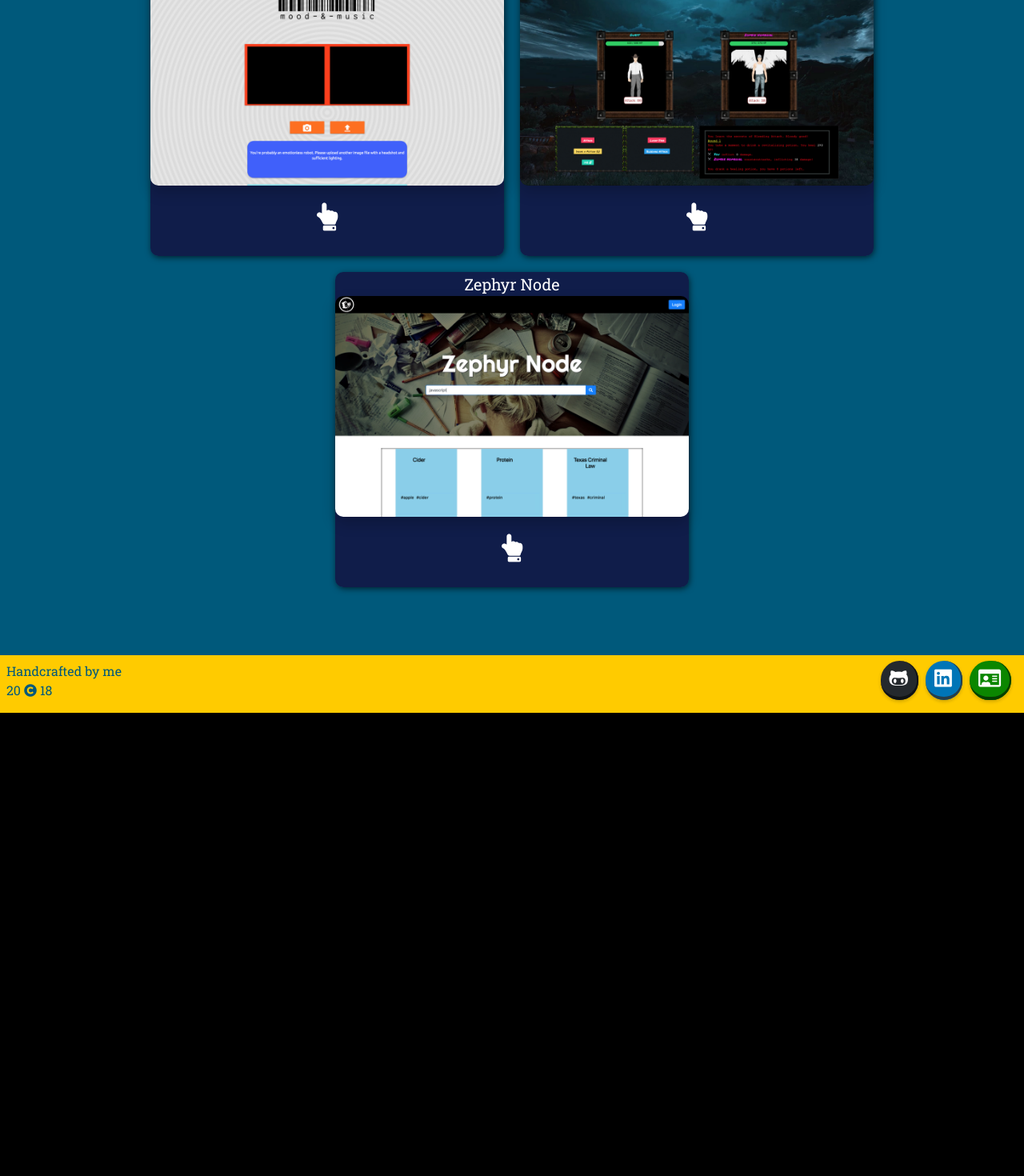
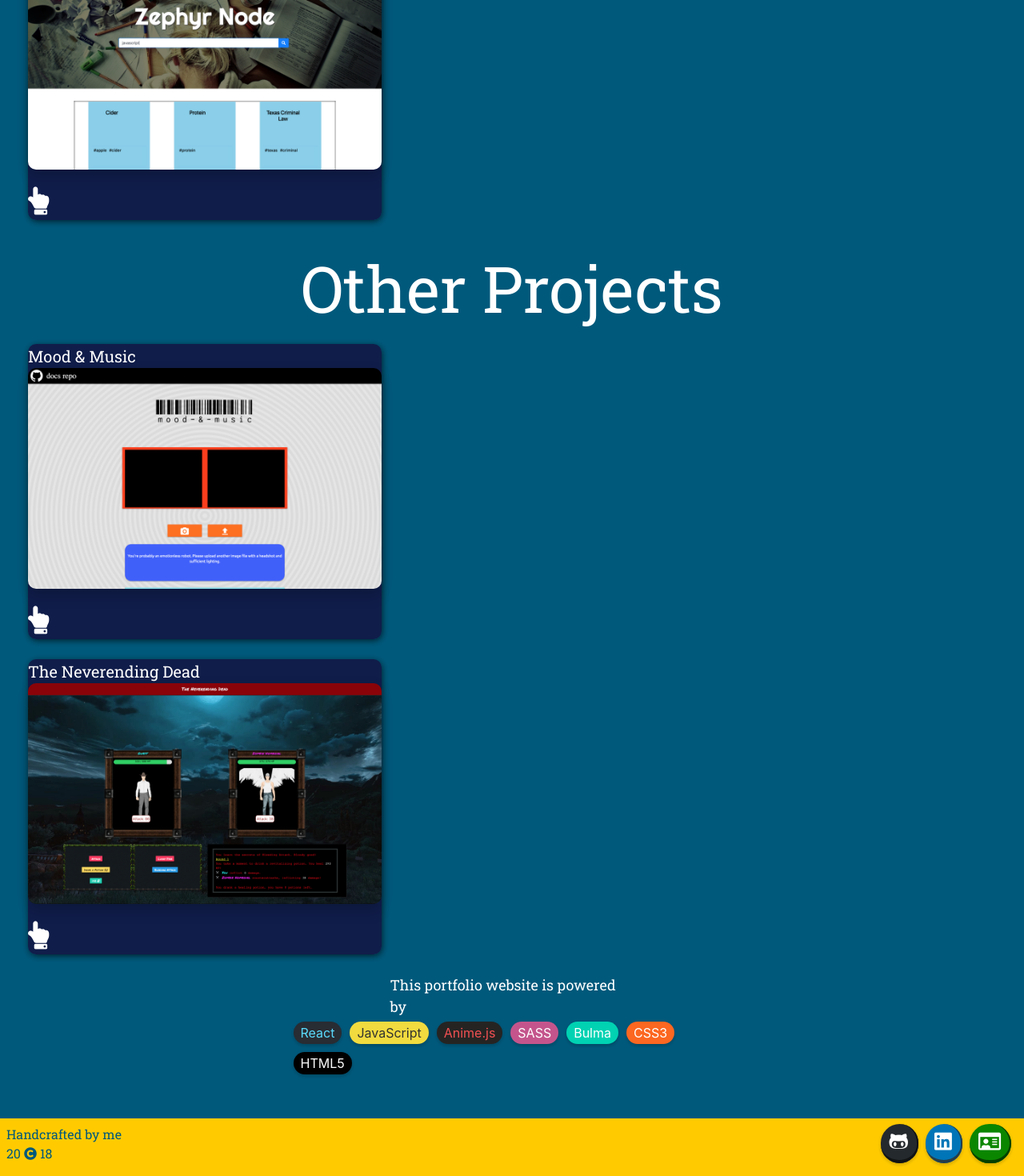
Before and after one commit to do-kevin/do-kevin.github.io, a React (Create React App) app: page / in a window 1280 px wide. Shown: the part 1543-3013 px from the top of the page at 80% size. Before the commit the page ends 2434 px from the top, so only its background shows below. Built offline with nearby package versions, Linux system fonts and the light colour scheme.

Commit message:
Adds technical sheet for portfolio website

```diff
--- a/src/pages/About.js
+++ b/src/pages/About.js
@@ -13,7 +13,7 @@ class About extends Component {
           <figure className="kevin-container">
               <img className="kevin-pic" src={require("../static/images/avatars/Kevin.png")} alt="Kevin"/>
           </figure>
-          <header>
+          <header style={{ height: "100px"}}>
             <span style={{color: "white", fontSize: "10vh"}}>
               Kevin Do
             </span>
@@ -70,8 +70,24 @@ class About extends Component {
           textAlign: "center",
           color: "white",
           fontSize: "10vh"}}>
-        Projects</header>
-        <section id="showcase-projects">
+        Featured Projects</header>
+        <section className="showcase-projects">
+            <figure className="project-showcase-container">
+            <div>
+                <h1>Zephyr Node</h1>
+              <img
+                onClick={this.props.handleProjectThree}
+                src={require("../static/images/zephyrnode.png")} alt="zephyrnode.png"/>
+                <p><i className="fas fa-hand-point-up"></i></p>
+              </div>
+            </figure>
+        </section>
+        <header style={{
+          textAlign: "center",
+          color: "white",
+          fontSize: "10vh"}}>
+        Other Projects</header>
+        <section className="showcase-projects">
             <figure className="project-showcase-container">
               <div>
                 <h1>Mood & Music</h1>
@@ -90,15 +106,18 @@ class About extends Component {
                 <p><i className="fas fa-hand-point-up"></i></p>
               </div>
             </figure>
-            <figure className="project-showcase-container">
-            <div>
-                <h1>Zephyr Node</h1>
-              <img
-                onClick={this.props.handleProjectThree}
-                src={require("../static/images/zephyrnode.png")} alt="zephyrnode.png"/>
-                <p><i className="fas fa-hand-point-up"></i></p>
-              </div>
-            </figure>
+        </section>
+        <section style={{margin: "auto", maxWidth: "557px"}}>
+          <h2 style={{color: "white", margin: "auto", width: "305px", fontSize: "2.25vh"}}>This portfolio website is powered by</h2>
+          <section className="technical-sheet" style={{margin: "auto"}}>
+              <div className="technical-list-item" style={{backgroundColor: "#282c33", color: "#5adafd"}}>React</div>
+              <div className="technical-list-item" style={{backgroundColor: "#f1db3f", color: "#323330"}}>JavaScript</div>
+              <div className="technical-list-item" style={{backgroundColor: "#252423", color: "#f35052"}}>Anime.js</div>
+              <div className="technical-list-item" style={{backgroundColor: "#c4558c"}}>SASS</div>
+              <div className="technical-list-item" style={{backgroundColor: "#00d2b2"}}>Bulma</div>
+              <div className="technical-list-item" style={{backgroundColor: "#fc6721"}}>CSS3</div>
+              <div className="technical-list-item">HTML5</div>
+          </section>
         </section>
       </main>
     );
```
